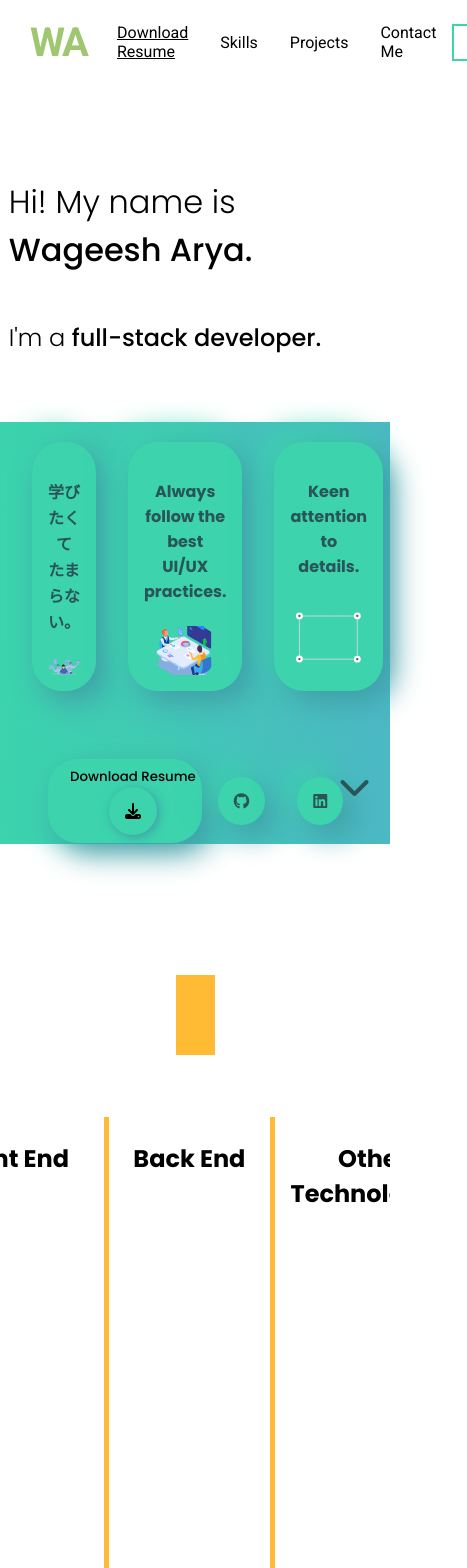
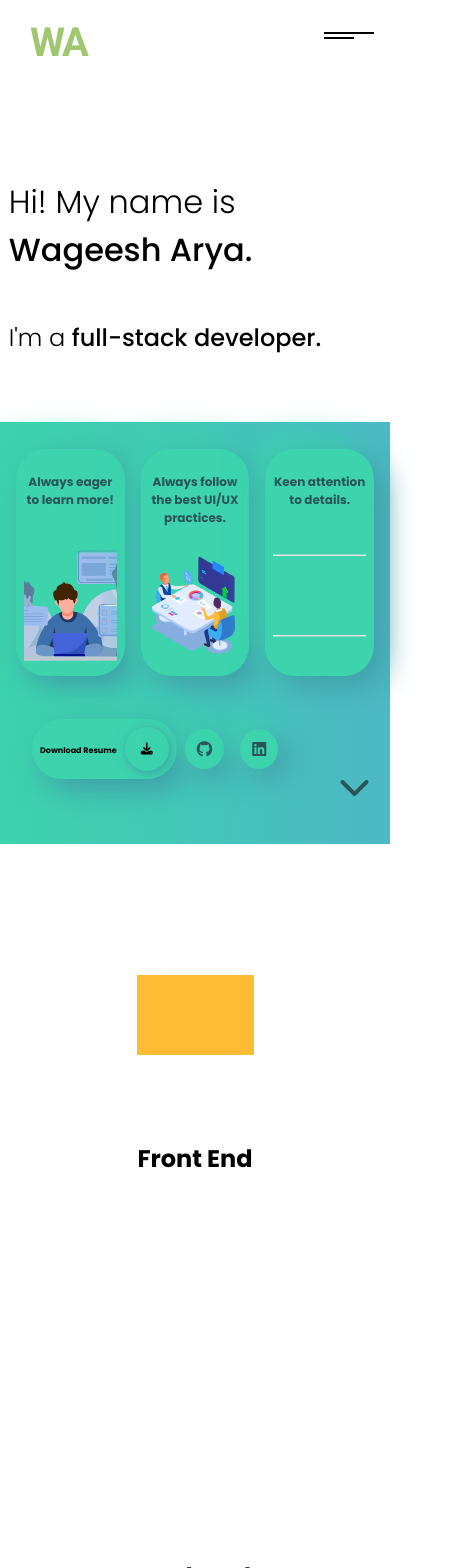
Before and after one commit to WageeshArya/Portfolio, a React (Create React App) app: page / in a window 390 px wide. Shown: the top 1568 px of the page, 467 px wide, since content can reach past the window. Built offline with nearby package versions, Linux system fonts and the light colour scheme.

Commit message:
mobile navbar implemented

```diff
--- a/src/components/Contact.js
+++ b/src/components/Contact.js
@@ -1,32 +1,65 @@
-import React from 'react';
+import React, { useContext } from 'react';
 import './Contact.scss';
+import LanguageContext from '../context/LanguageContext';
 import Lottie from 'react-lottie';
 import { Element } from 'react-scroll';
 import SendLottie from '../lottie/send.json';
 const Contact = () => {
+
+  const languageContext = useContext(LanguageContext);
+
   return (
     <Element id="contact" name="contact">
     <section className="contactMe">
       <div className="contactDiv">
         <div className="contactHeader">
-          <h1>Contact Me</h1>
+          <h1>
+          {languageContext.language === 'english' ?
+              'Contact Me'
+              :
+              '連絡して'
+            }
+          </h1>
         </div>
         <div className="contactGrid">
           <form>
             <div className="contactInput">
-              <label htmlFor="name">Name</label>
+              <label htmlFor="name">
+                {languageContext.language === 'english' ?
+                  'Name'
+                  :
+                  '名前'
+                }
+              </label>
                 <input type="text" id="name" />
             </div>
             <div className="contactInput">
-              <label htmlFor="email">Email</label>
+              <label htmlFor="email">
+                {languageContext.language === 'english' ?
+                  'Email'
+                  :
+                  'メール'
+                }
+              </label>
                 <input type="email" id="email" />
             </div>
             <div className="contactInput">
-              <label htmlFor="message">Message</label>
+              <label htmlFor="message">
+              {languageContext.language === 'english' ?
+                  'Message'
+                  :
+                  'メッセージ'
+                }
+              </label>
                 <input type="textbox" id="message" />
             </div>
             <div className="contactSend">
-              <input type="submit"/>
+              <input type="submit" value={
+              languageContext.language === 'english' ?
+                'Send'
+                :
+                '送る'
+              }/>
             </div>
           </form>
           <div className="lottieSend">
--- a/src/components/Contact.scss
+++ b/src/components/Contact.scss
@@ -14,7 +14,7 @@
         color: blue;
         font-weight: 700;
         text-align: center;
-        font-size: 2rem;
+        font-size: 2.5rem;
       }
     }
     .contactGrid {
@@ -27,7 +27,7 @@
       }
       form {
         width: 100%;
-        height:100%;
+        height: 100%;
 
         @include flexCenter();
         flex-direction: column;
--- a/src/components/Intro.js
+++ b/src/components/Intro.js
@@ -12,7 +12,7 @@ const Intro = () => {
 
     const languageContext =  useContext(LanguageContext);
     const { language } = languageContext;
-    console.log(languageContext);
+
     gsap.registerPlugin({ TimelineLite });
     let tl = new TimelineLite();
 
@@ -59,6 +59,8 @@ const Intro = () => {
         // eslint-disable-next-line
     },[window.innerWidth]);
 
+
+
     return (
         <Element id="intro" name="intro">
         <section className="intro">
@@ -81,8 +83,13 @@ const Intro = () => {
             <div className="introduction">
                 <div className="skills">
                     <div className="skillpanel">
-                        {/* <h4>Always eager to learn more!</h4> */}
-                        <h4>学びたくてたまらない。</h4>
+                        {
+                            language === 'english' ?
+                            <h4>Always eager to learn more!</h4>
+                            :
+                            <h4>学びたくてたまらない。</h4>
+                        }
+
                         <Lottie options={
                             {
                                 loop: true,
@@ -119,7 +126,7 @@ const Intro = () => {
                             {language === 'english' ?
                                 'Keen attention to details.'
                                 :
-                                '詳細に集中。'
+                                '細かい所に注意。'
                             }
                             </h4>
                         <Lottie options={
@@ -136,7 +143,12 @@ const Intro = () => {
                 </div>
                 <div className="links">
                     <div className="linksDiv">
-                        <button>Download Resume
+                        <button>
+                        {languageContext.language === 'english' ?
+                            'Download Resume'
+                            :
+                            '履歴書をダウンロード'
+                        }
                         <i className="fas fa-download" /></button>
                         <div>
                             <i className="fab fa-github" />
--- a/src/components/Intro.scss
+++ b/src/components/Intro.scss
@@ -44,9 +44,23 @@
             grid-template-columns: repeat(3,1fr);
             grid-gap: 2rem;
             padding-left: 2rem;
+            @media(max-width: 700px) {
+                grid-gap: 1rem;
+                margin-right: 1rem;
+                margin: 0 1rem;
+                padding: 0;
+            }
             .skillpanel {
                 @include skillpanels();
                 @include skillback();
+                @media(max-width: 700px) {
+                    padding: 0.5rem;
+                }
+                h4 {
+                    @media(max-width: 700px) {
+                        font-size: 0.75rem;
+                    }
+                }
             }
         }
         .links {
@@ -55,30 +69,94 @@
                 display: flex;
                 width: 75%;
                 margin: 3rem;
+                @media(max-width: 1310px) {
+                    margin: 1rem 2rem;
+                }
                 i {
                     padding: 1rem;
                     @include skillback();
                     margin: 0 1rem;
                     height: auto;
                     border-radius: 50%;
-                    font-size: 1rem;
+                    font-size: 1.5rem;
+                    @media(max-width: 550px) {
+                        font-size: 1rem;
+                        margin: 0 0.5rem;
+                    }
+                    @media(max-width: 450px) {
+                        font-size: 0.5rem;
+                    }
                 }
                 button {
                     text-align: center;
                     background-color: #3CD3AD;
                     border: none;
                     font-family: 'Poppins', sans-serif;
-                    font-weight: 500;
+                    font-weight: 700;
                     padding: 0.5rem 0 0.5rem 1rem;
                     border-radius: 50px;
                     @include skillback();
                     i {
                         box-shadow:  2px 2px 10px #419ca7,
                          -2px -2px 10px #3CD3AD;
+                        font-size: 1.25rem;
+                        &:hover {
+                            cursor: pointer;
+                            background-color: #2FB190;
+                            box-shadow:  2px 2px 10px #2FB190,
+                                        -2px -2px 10px #3CD3AD;
+                        }
+                        &:active {
+                            background-color: rgb(36, 134, 110);
+                            box-shadow:  2px 2px 10px #2FB190,
+                                        -2px -2px 10px #2FB190;
+                        }
+                        @media(max-width: 550px) {
+                            font-size: 1rem;
+                        }
+                        @media(max-width: 450px) {
+                            font-size: 0.75rem;
+                        }
+                    }
+                    &:hover {
+                        cursor: pointer;
+                    }
+                    &:focus {
+                        outline: none;
+                    }
+                    @media(max-width: 550px) {
+                        font-size: 0.75rem;
+                        padding: 0.5rem 0 0.5rem 0.5rem
+                    }
+                    @media(max-width: 450px) {
+                        font-size: 0.5rem;
                     }
                 }
                 div {
                     @include flexCenter();
+                    i {
+                        font-size: 1.5rem;
+                        &:hover {
+                            cursor: pointer;
+                            background-color: #2FB190;
+                            box-shadow:  2px 2px 10px #2FB190,
+                                        -2px -2px 10px #3CD3AD;
+                        }
+                        &:active {
+                            background-color: rgb(36, 134, 110);
+                            box-shadow:  2px 2px 10px #2FB190,
+                                        -2px -2px 10px #2FB190;
+                        }
+                        @media(max-width: 550px) {
+                            font-size: 1rem;
+                            margin: 0 0.5rem;
+                        }
+                        @media(max-width: 450px) {
+                            font-size: 1rem;
+                            padding: 0.75rem;
+                        }
+                    }
+
                 }
             }
             .scrollDown {
@@ -97,5 +175,10 @@
                 margin-right: 2rem;
             }
         }
+        @media(max-width: 700px) {
+            .skills {
+                margin-right: 1rem;
+            }
+        }
     }
 }
--- a/src/components/Navbar.js
+++ b/src/components/Navbar.js
@@ -1,13 +1,14 @@
-import React, { useEffect, useContext } from 'react';
+import React, { useEffect, useContext, useState } from 'react';
 import LanguageContext from '../context/LanguageContext';
 import './Navbar.scss';
 import Scroll from 'react-scroll';
 import gsap, { TimelineLite } from 'gsap';
 import { ScrollTrigger } from 'gsap/ScrollTrigger';
-import languageContext from '../context/LanguageContext';
 
 const Navbar = () => {
 
+
+    const [mobileExtended, setMobileExtended] = useState(false);
     const ScrollLink = Scroll.Link;
     const languageContext = useContext(LanguageContext);
 
@@ -61,12 +62,46 @@ const Navbar = () => {
             color: 'blue',
             duration: 1
         })
-        console.log(typeof window.innerWidth);
         // eslint-disable-next-line
     },[]);
 
+    const toggleNav = () => {
+        if(window.innerWidth < 700) {
+            setMobileExtended(!mobileExtended);
+            if(mobileExtended) {
+                gsap.to(".navLinks", {
+                    height: 0,
+                    ease: 'expo.inOut',
+                    display: 'hidden',
+                    opacity: 0
+                })
+                gsap.to("#moveSpan", {
+                    width: '60%'
+                })
+            }
+            else {
+                gsap.fromTo(".navLinks", {
+                    display: 'hidden',
+                    ease: 'expo.inOut',
+                    height: '0',
+                    opacity: 0
+                }, {
+                    display: 'flex',
+                    height: 'auto',
+                    opacity: 1,
+                    duration: 1,
+                    ease: 'expo.inOut'
+                })
+                gsap.to("#moveSpan", {
+                    width: '100%',
+                    ease: 'expo.inOut'
+                })
+            }
+        }
+
+    }
+
     const changeLanguage = (e) => {
-        console.log(e.target.value);
         if(e.target.value === 'japanese') {
             languageContext.setJapanese();
         }
@@ -88,8 +123,8 @@ const Navbar = () => {
                         <span>A</span>
                     </ScrollLink>
                 </li>
-                <div className="navLinks hideNav">
-                    <li className="download"><a href={require('../resume/English.pdf')} download>
+                <div className="navLinks">
+                    <li className="download"><a href={require('../resume/English.pdf')} onClick={toggleNav} download>
                     {languageContext.language === 'english' ?
                         'Download Resume'
                         :
@@ -97,7 +132,7 @@ const Navbar = () => {
                     }
                     </a></li>
                     <li id="skillLink">
-                        <ScrollLink
+                        <ScrollLink onClick={toggleNav}
                         to="skills"
                         spy={true}
                         smooth={true}
@@ -111,6 +146,7 @@ const Navbar = () => {
                     </li>
                     <li id="projectsLink">
                         <ScrollLink
+                        onClick={toggleNav}
                         to="projects"
                         spy={true}
                         smooth={true}
@@ -124,6 +160,7 @@ const Navbar = () => {
                     </li>
                     <li id="contactLink">
                         <ScrollLink
+                        onClick={toggleNav}
                         to="contact"
                         spy={true}
                         smooth={true}
@@ -136,13 +173,20 @@ const Navbar = () => {
                         </ScrollLink>
                     </li>
                     <li>
-                        <select name="language" id="language" onChange={changeLanguage}>
-                            <option value="english">English</option>
-                            <option value="japanese">日本語</option>
-                        </select>
+                        <div className="selectWrapper">
+                            <select name="language" id="language" onChange={changeLanguage}>
+                                <option value="english">English</option>
+                                <option value="japanese">日本語</option>
+                            </select>
+                        </div>
+
                     </li>
                 </div>
             </ul>
+            <div className="navBtn" onClick={toggleNav}>
+                <span></span>
+                <span id="moveSpan"></span>
+            </div>
         </nav>
     )
 }
--- a/src/components/Navbar.scss
+++ b/src/components/Navbar.scss
@@ -24,6 +24,9 @@ nav {
             overflow: hidden;
             @media(max-width: 1100px) {
                 width: 30%;
+            }
+            @media(max-width: 700px) {
+                width: 100%;
             }
             a {
                 height: 100%;
@@ -96,10 +99,46 @@ nav {
                 padding: 0.5rem;
                 background-color: white;
                 border: 2px solid #3CD3AD;
+                -webkit-appearance: none;
                 &:focus {
                     outline: none;
                 }
             }
+            @media(max-width: 700px) {
+                display: none;
+                flex-direction: column;
+                position: absolute;
+                top: 10vh;
+                right: 0;
+                width: 100%;
+                margin: 0;
+                height: 0;
+                background-color: white;
+                padding-bottom: 1rem;
+            }
+        }
+    }
+    .navBtn {
+        position: absolute;
+        margin: 0.5rem;
+        top: 5%;
+        right: 2%;
+        width: 50px;
+        height: 50px;
+        @include flexCenter();
+        flex-direction: column;
+        @media(min-width: 701px) {
+            display: none;
+        }
+        span {
+            height: 2px;
+            width: 100%;
+            margin-bottom: 0.2rem;
+            background-color: black;
+            &:nth-of-type(2) {
+                width: 60%;
+                align-self: flex-start;
+            }
         }
     }
 }
--- a/src/components/Skills.scss
+++ b/src/components/Skills.scss
@@ -1,6 +1,9 @@
 @import  '../App.scss';
 .techSkills {
   height: 100vh;
+  @media(max-width: 800px) {
+    height: auto;
+  }
   .skillHeader {
     padding-top: 10vh;
     margin-bottom: 1rem;
@@ -17,6 +20,18 @@
         overflow: hidden;
         background: #FFBB33;
         width: 10vw;
+        @media(max-width: 1200px) {
+          width: 15vw;
+        }
+        @media(max-width: 800px) {
+          width: 20vw;
+        }
+        @media(max-width: 600px) {
+          width: 25vw;
+        }
+        @media(max-width: 450px) {
+          width: 30vw;
+        }
         span {
           position: absolute;
           // background-color: #FFBB33;
@@ -37,11 +52,17 @@
     display: grid;
     grid-template-columns: repeat(3, 1fr);
     overflow: hidden;
+    @media(max-width: 800px) {
+      grid-template-columns: none;
+    }
     .tech {
       height: 100%;
       display: grid;
       &:nth-of-type(1), &:nth-last-of-type(2) {
         border-right: 5px solid #FFBB33;
+        @media(max-width: 800px) {
+          border: none;
+        }
       }
       h3 {
         font-size: 1.5rem;
```
Also changed, not shown: src/components/Projects.js (+0 -11 lines), src/components/Projects.scss (+62 -1 lines), src/components/Skills.js (+30 -1 lines).
